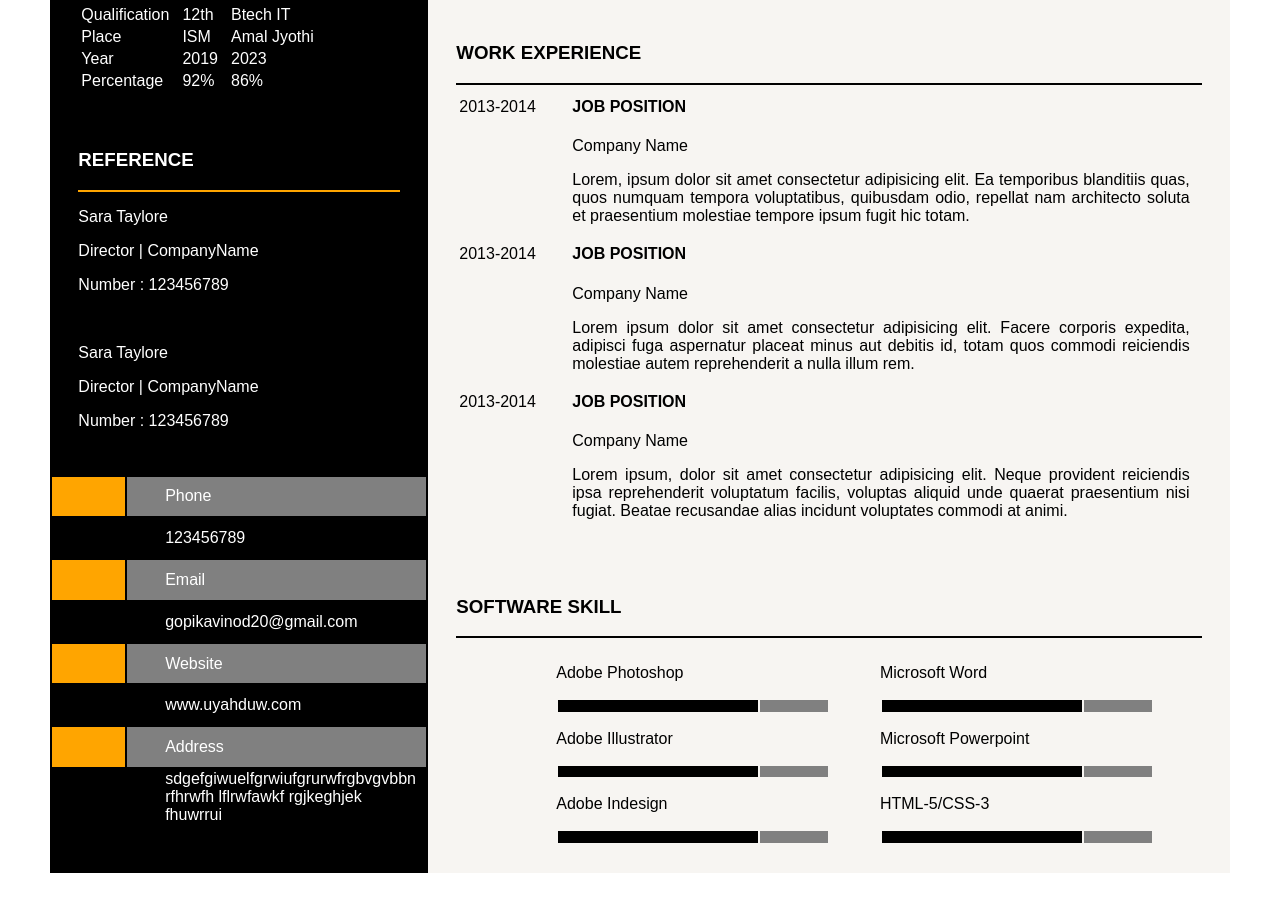
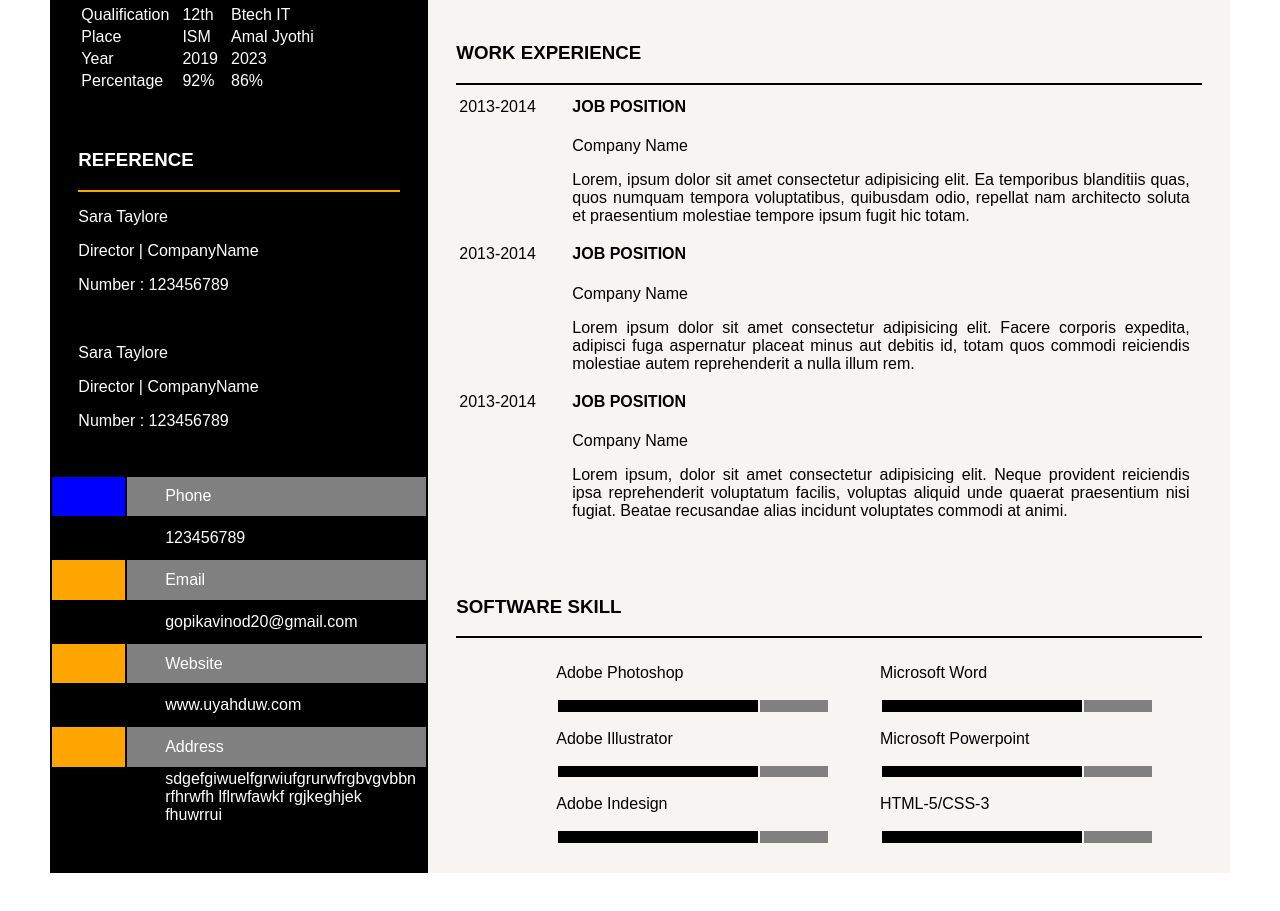
Before and after one commit to SanemAydin13/HTML, a plain HTML site: page RESUME.html in a window 1280 px wide. Shown: the part 498-1409 px from the top of the page. Drawn offline with Linux system fonts and the light colour scheme; files whose address does not match are found by name.

Commit message:
initial commit

```diff
--- a/RESUME.html
+++ b/RESUME.html
@@ -38,7 +38,7 @@
             <table >
                 <thead></thead>
                 <tbody>
-                    <tr><td style="background-color: orange;width: 2cm;height: 1cm; "></td><td style="background-color: gray;padding-left: 1cm;width: 5cm;">Phone</td></tr>
+                    <tr><td style="background-color: blue;width: 2cm;height: 1cm; "></td><td style="background-color: gray;padding-left: 1cm;width: 5cm;">Phone</td></tr>
                     <tr><td style="width: 2cm;height: 1cm; "></td><td style="padding-left: 1cm;width: 5cm;">123456789</td></tr>
                     <tr><td style="background-color: orange;width: 2cm;height: 1cm; "></td><td style="background-color: gray;padding-left: 1cm;width: 5cm;">Email</td></tr>
                     <tr><td style="width: 2cm;height: 1cm; "></td><td style="padding-left: 1cm;width: 5cm;"><a href="mail to: gopikavinod20@gmail.com>"></a>gopikavinod20@gmail.com</td></tr>
```
